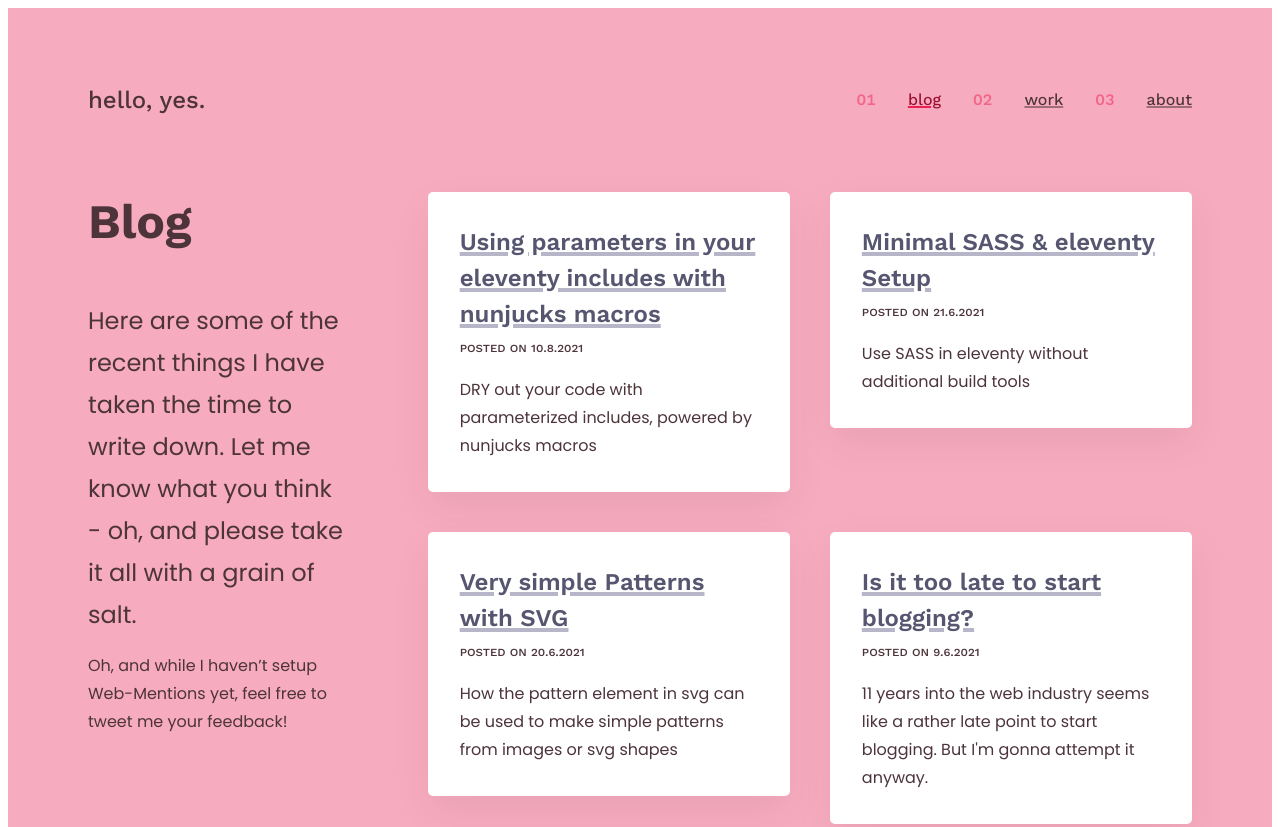
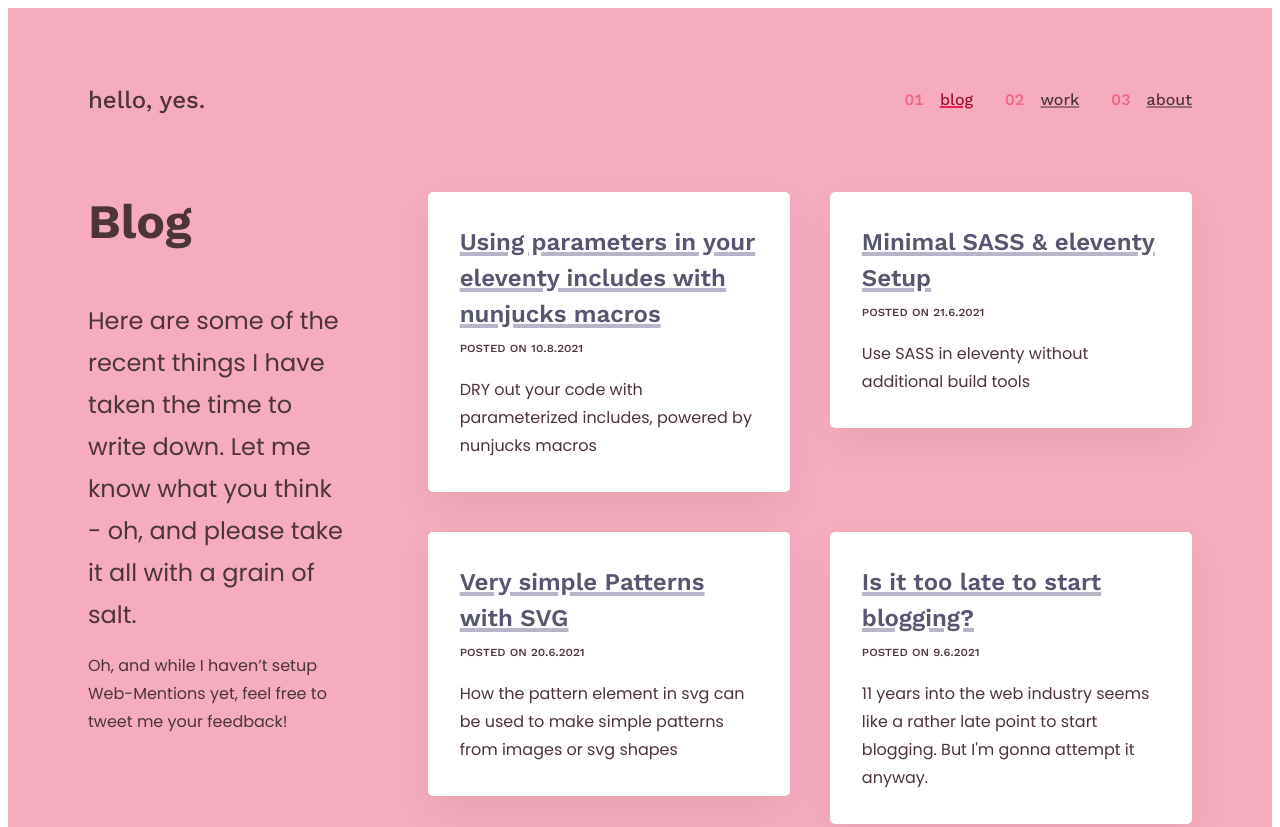
Before and after one commit to nachtfunke/helloyes, an Eleventy site: page src/blog.md in a window 1280 px wide. Shown: the top 827 px of the page. Built offline with nearby package versions, Linux system fonts and the light colour scheme; Eleventy itself is replaced by a stand-in of ours; files that its build step writes are made by us from their sources; what eleventy-plugin-nesting-toc, eleventy-plugin-svg-contents would draw is missing.

Commit message:
fixing some faulty margin in the menu

```diff
--- a/src/_scss/chunks/_menu.scss
+++ b/src/_scss/chunks/_menu.scss
@@ -42,6 +42,10 @@
             @include media.widerThan(honey) {
                 > a {
                     gap: 1em;
+
+                    &::before {
+                        margin-inline-end: 0 !important;
+                    }
                 }
             }
         }
@@ -105,13 +109,6 @@
                     --underline-color: hsl(var(--color-hs-accent) var(--color-weight-700));
                     color: var(--int-darker-active-color);
                 }
-
-                /*& + .submenu {
-                    opacity: 1;
-                    flex-direction: row;
-                    inset-inline-start: 50%;
-                    transform: translateX(-50%);
-                }*/
             }
         }
     }
@@ -176,10 +173,6 @@
         .submenu__item > a {
             display: flex;
             justify-content: space-between;
-
-            @include media.widerThan(caramel) {
-
-            }
         }
     }
 
```
